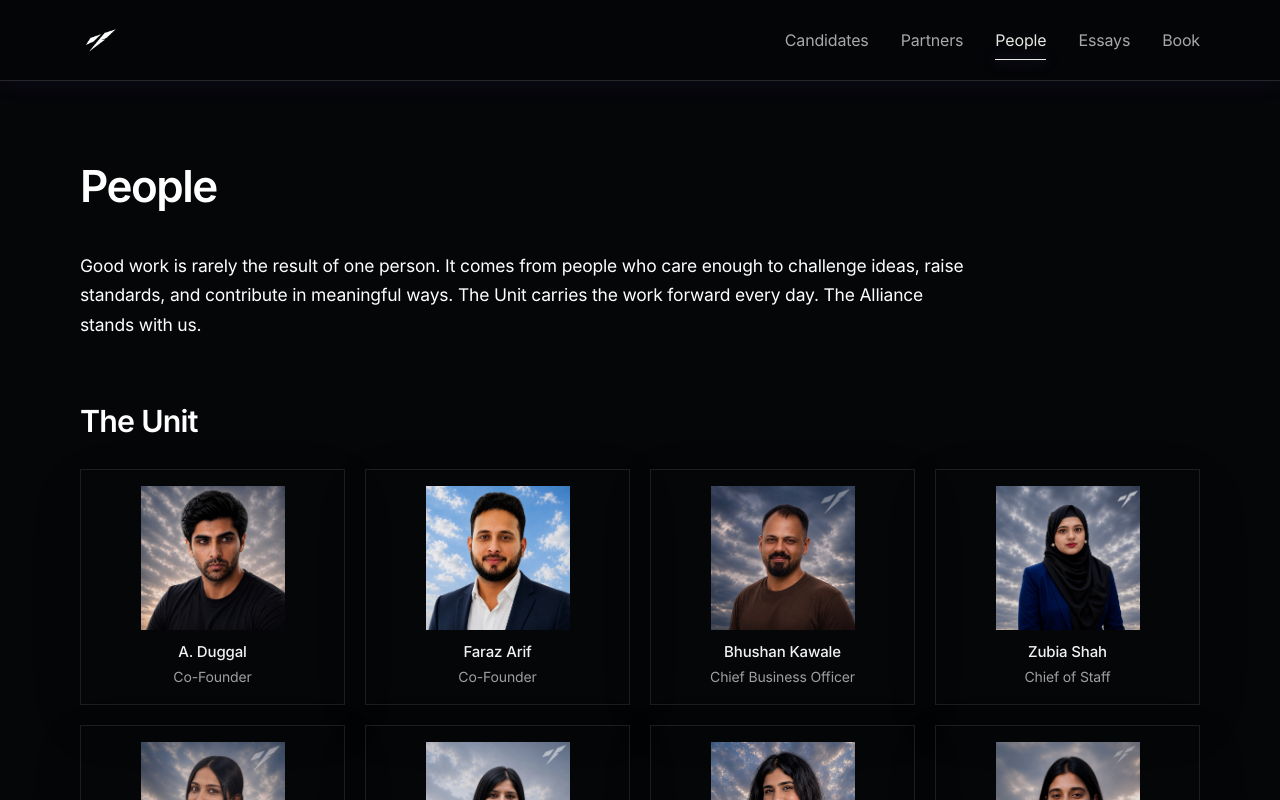
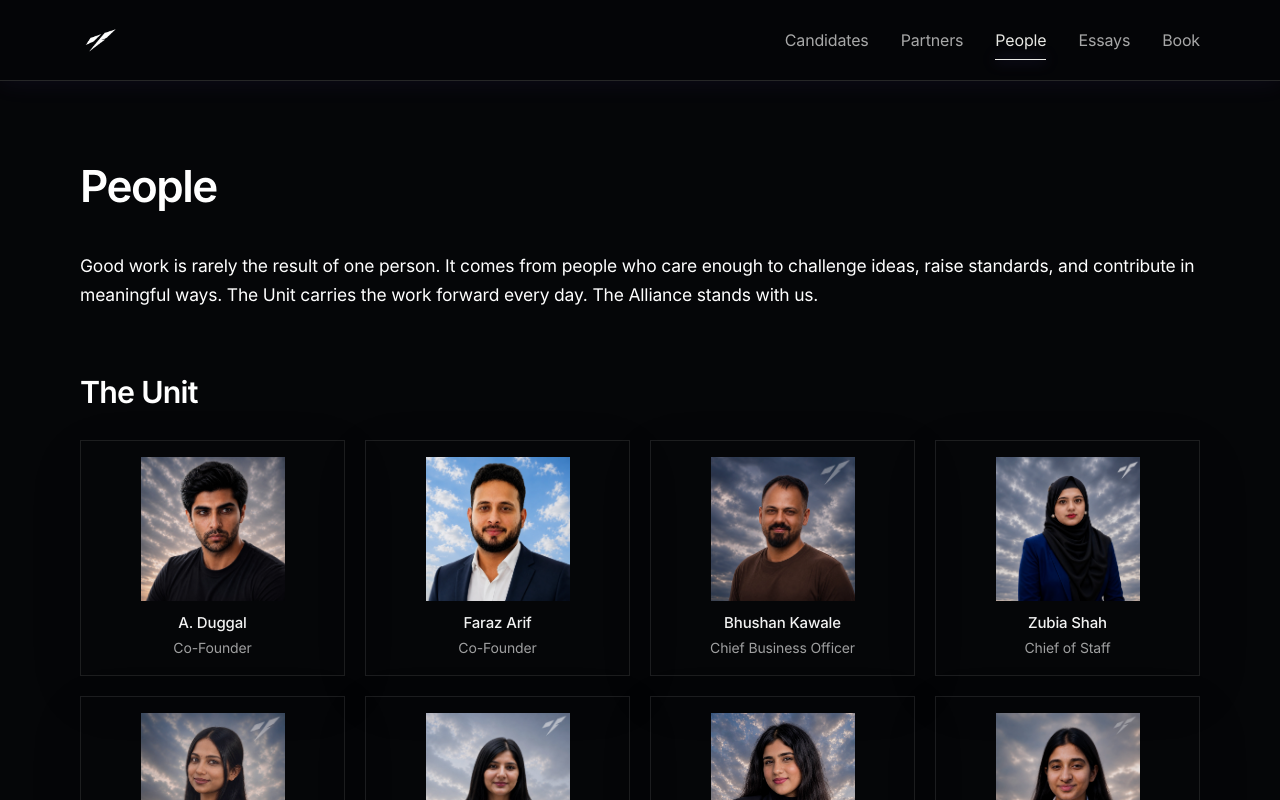
Before and after one commit to verveschool/versel, a Next.js app: page /people in a window 1280 px wide. Shown: the top 800 px of the page. Built offline with nearby package versions, Linux system fonts and the light colour scheme.

Commit message:
Update page.tsx

```diff
--- a/app/people/page.tsx
+++ b/app/people/page.tsx
@@ -236,7 +236,7 @@ export default function PeoplePage() {
       <SiteHeader />
 
       <main className="yc-container space-y-14 py-14 md:space-y-16 md:py-20">
-        <section className="w-full max-w-[900px]">
+        <section>
           <h1 className="font-semibold text-white">People</h1>
           <p className="mt-10">
             Good work is rarely the result of one person. It comes from people who care enough to challenge ideas, raise standards, and contribute in meaningful ways. The Unit carries the work forward every day. The Alliance stands with us.
```
